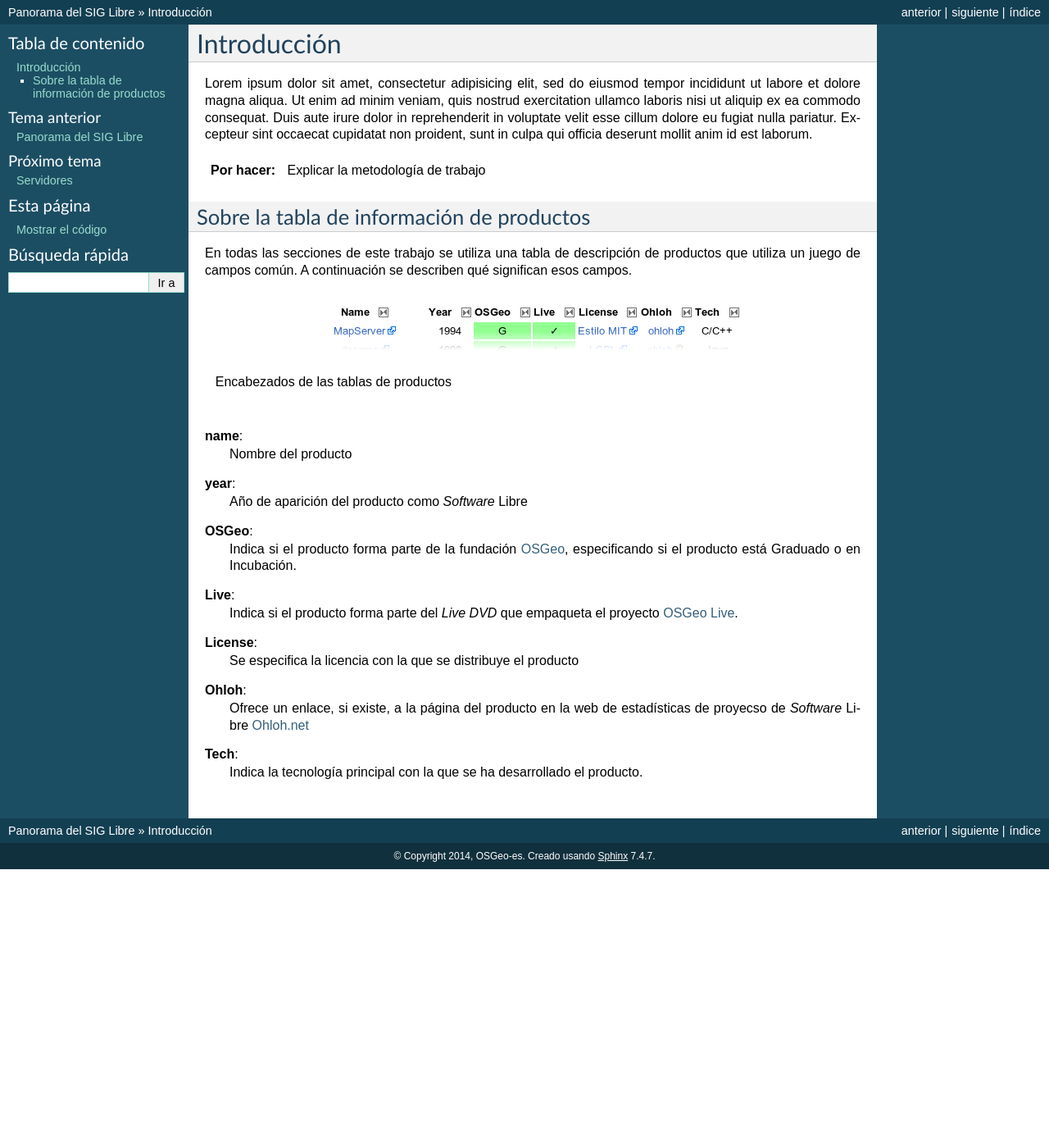
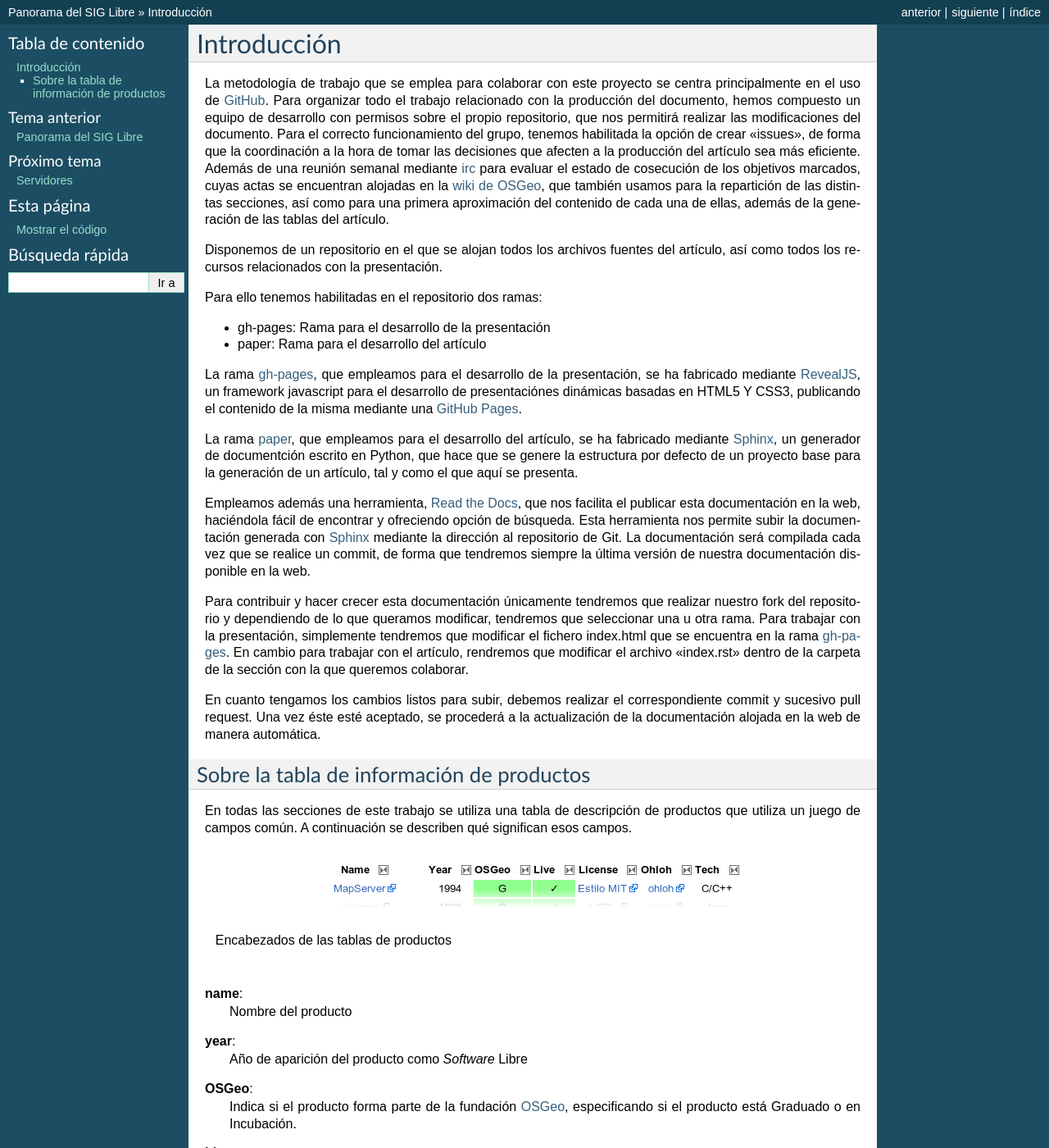
Before and after one commit to OSGeo-ES/panorama-siglibre8, a Sphinx documentation site: the page built from source/introduccion.rst, in a window 1280 px wide and 1400 px high. Shown: the whole window at 82% size. Built offline with Sphinx 7.4.7, drawn with Linux system fonts in a browser that asks for light colours.

Commit message:
Add introduction to main section.

```diff
--- a/source/introduccion.rst
+++ b/source/introduccion.rst
@@ -4,15 +4,25 @@
 Introducción
 ************
 
-Lorem ipsum dolor sit amet, consectetur adipisicing elit, sed do eiusmod
-tempor incididunt ut labore et dolore magna aliqua. Ut enim ad minim veniam,
-quis nostrud exercitation ullamco laboris nisi ut aliquip ex ea commodo
-consequat. Duis aute irure dolor in reprehenderit in voluptate velit esse
-cillum dolore eu fugiat nulla pariatur. Excepteur sint occaecat cupidatat non
-proident, sunt in culpa qui officia deserunt mollit anim id est laborum.
+La metodología de trabajo que se emplea para colaborar con este proyecto se centra principalmente en el uso de GitHub_. Para organizar todo el trabajo relacionado con la producción del documento, hemos compuesto un equipo de desarrollo con permisos sobre el propio repositorio, que nos permitirá realizar las modificaciones del documento. Para el correcto funcionamiento del grupo, tenemos habilitada la opción de crear "issues", de forma que la coordinación a la hora de tomar las decisiones que afecten a la producción del artículo sea más eficiente. Además de una reunión semanal mediante irc_ para evaluar el estado de cosecución de los objetivos marcados, cuyas actas se encuentran alojadas en la `wiki de OSGeo`_, que también usamos para la repartición de las distintas secciones, así como para una primera aproximación del contenido de cada una de ellas, además de la generación de las tablas del artículo.
 
-.. todo:: Explicar la metodología de trabajo
+Disponemos de un repositorio en el que se alojan todos los archivos fuentes del artículo, así como todos los recursos relacionados con la presentación.
 
+Para ello tenemos habilitadas en el repositorio dos ramas:
+
+* gh-pages: Rama para el desarrollo de la presentación
+* paper: Rama para el desarrollo del artículo
+
+La rama `gh-pages`_, que empleamos para el desarrollo de la presentación, se ha fabricado mediante RevealJS_, un framework javascript para el desarrollo de presentaciónes dinámicas basadas en HTML5 Y CSS3, publicando el contenido de la misma mediante una `GitHub Pages`_.
+
+La rama paper_, que empleamos para el desarrollo del artículo, se ha fabricado mediante Sphinx_, un generador de documentción escrito en Python, que hace que se genere la estructura por defecto de un proyecto base para la generación de un artículo, tal y como el que aquí se presenta.
+
+Empleamos además una herramienta, `Read the Docs`_, que nos facilita el publicar esta documentación en la web, haciéndola fácil de encontrar y ofreciendo opción de búsqueda.
+Esta herramienta nos permite subir la documentación generada con Sphinx_ mediante la dirección al repositorio de Git. La documentación será compilada cada vez que se realice un commit, de forma que tendremos siempre la última versión de nuestra documentación disponible en la web.
+
+Para contribuir y hacer crecer esta documentación únicamente tendremos que realizar nuestro fork del repositorio y dependiendo de lo que queramos modificar, tendremos que seleccionar una u otra rama. Para trabajar con la presentación, simplemente tendremos que modificar el fichero index.html que se encuentra en la rama `gh-pages`_. En cambio para trabajar con el artículo, rendremos que modificar el archivo "index.rst" dentro de la carpeta de la sección con la que queremos colaborar.
+
+En cuanto tengamos los cambios listos para subir, debemos realizar el correspondiente commit y sucesivo pull request. Una vez éste esté aceptado, se procederá a la actualización de la documentación alojada en la web de manera automática.
 
 .. _info-tabla:
 
@@ -45,3 +55,12 @@ En todas las secciones de este trabajo se utiliza una tabla de descripción de p
 
 
 .. _Ohloh.net: http://ohloh.net
+.. _GitHub: https://github.com/
+.. _wiki de OSGeo: http://wiki.osgeo.org/wiki/Panorama_SIG_Libre_2014
+.. _Sphinx: http://sphinx-doc.org/
+.. _Read the Docs: https://readthedocs.org/
+.. _irc: http://webchat.freenode.net/#
+.. _paper: https://github.com/moiarcsan/panorama-siglibre8/tree/paper
+.. _gh-pages: https://github.com/moiarcsan/panorama-siglibre8/tree/gh-pages
+.. _RevealJS: http://revealjs.com/
+.. _GitHub Pages: http://pages.github.com/
```
